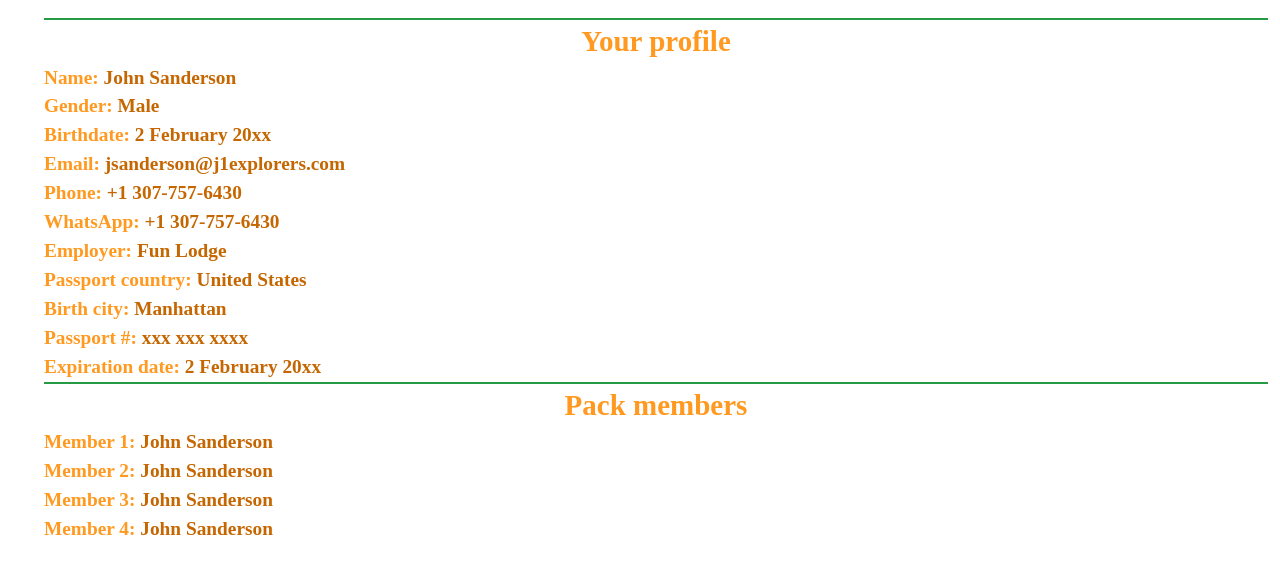
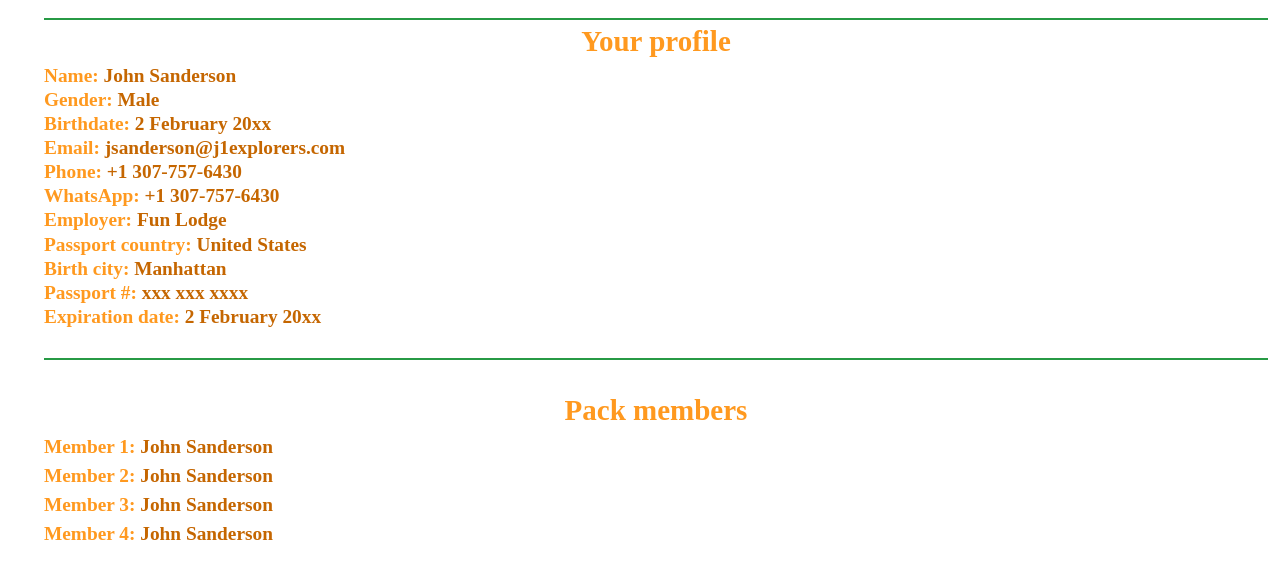
Before and after one commit to goldenfinix68/j1explorers-frontend, a React (Create React App) app: page /profile in a window 1280 px wide. Shown: the top 578 px of the page. Built offline with nearby package versions, Linux system fonts and the light colour scheme; a web font is replaced by a local one.

Commit message:
Update profile page style

```diff
--- a/src/pages/profile/profile.page.tsx
+++ b/src/pages/profile/profile.page.tsx
@@ -35,10 +35,13 @@ export const ProfilePage: React.FC = () => {
             description={description}
             title_style="text-secondary"
             description_style="text-darkyellow"
+            className="flex leading-tight"
           />
         ))}
       </div>
+      <br />
       <DividerComponent />
+      <br />
       <div>
         <div className="text-[29px] text-secondary">Pack members</div>
         {packMembers.map(({ title, description }) => (
```
